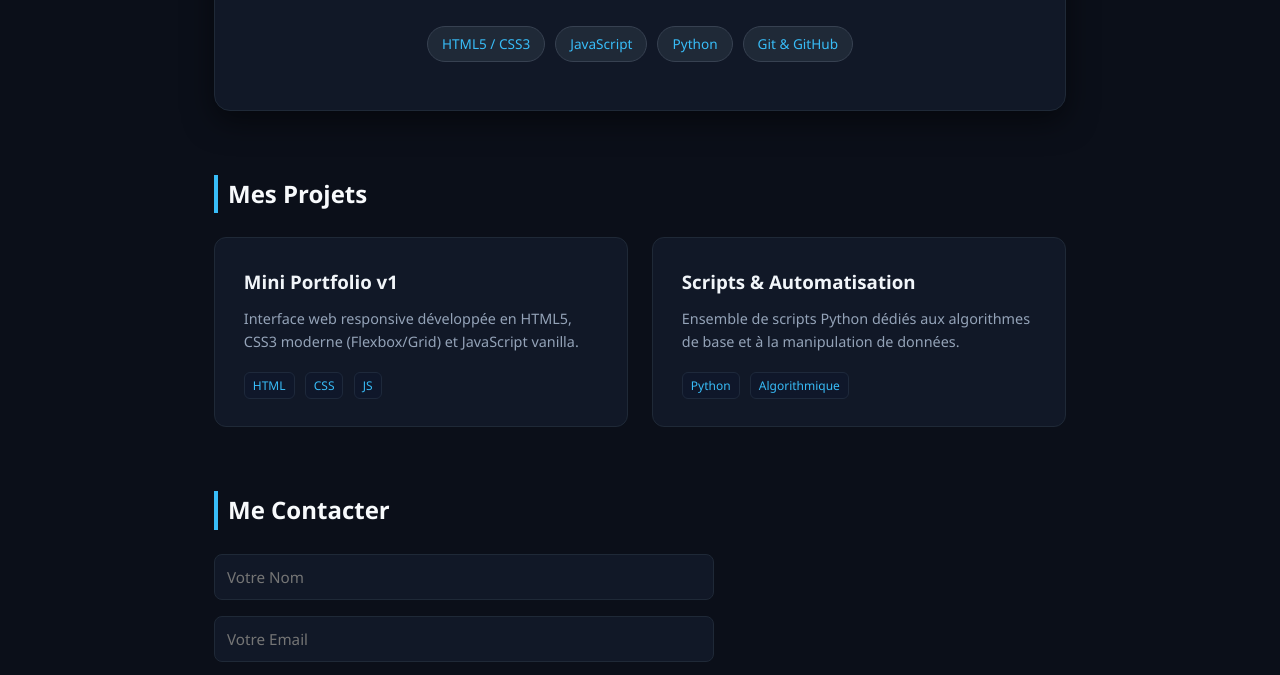
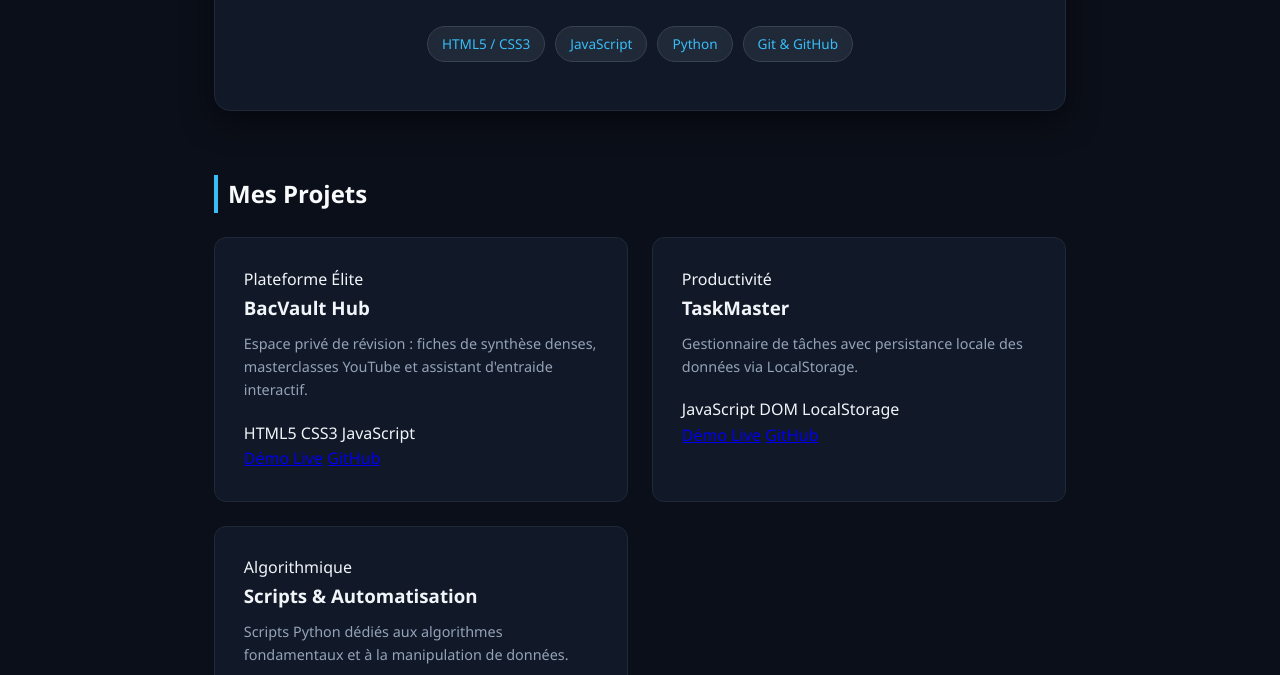
Before and after one commit to alhajouizakaria7-oss/mini-portfolio, a plain HTML site: page index.html in a window 1280 px wide. Shown: the part 251-926 px from the top of the page. Drawn offline with Linux system fonts and the light colour scheme.

Commit message:
update: showcase BacVault and TaskMaster

```diff
--- a/index.html
+++ b/index.html
@@ -31,27 +31,62 @@
         </section>
 
         <!-- Section Projets -->
-        <section id="projects">
+        <section id="projets" class="projects-section">
       <h2 class="section-title">Mes Projets</h2>
       <div class="projects-grid">
+
+        <!-- Projet 1 : BacVault -->
         <div class="project-card">
-                    <h3>Mini Portfolio v1</h3>
-                    <p>Interface web responsive développée en HTML5, CSS3 moderne (Flexbox/Grid) et JavaScript vanilla.</p>
-                    <div class="project-tags">
-                        <span>HTML</span>
-                        <span>CSS</span>
-                        <span>JS</span>
+          <div class="project-header">
+            <span class="project-tag">Plateforme Élite</span>
+            <h3>BacVault Hub</h3>
+          </div>
+          <p>Espace privé de révision : fiches de synthèse denses, masterclasses YouTube et assistant d'entraide interactif.</p>
+          <div class="project-techs">
+            <span>HTML5</span>
+            <span>CSS3</span>
+            <span>JavaScript</span>
+          </div>
+          <div class="project-links">
+            <a href="https://alhajouizakaria7-oss.github.io/bac-vault/" target="_blank" class="btn-demo">Démo Live</a>
+            <a href="https://github.com/alhajouizakaria7-oss/bac-vault" target="_blank" class="btn-code">GitHub</a>
           </div>
         </div>
 
+        <!-- Projet 2 : TaskMaster -->
         <div class="project-card">
+          <div class="project-header">
+            <span class="project-tag">Productivité</span>
+            <h3>TaskMaster</h3>
+          </div>
+          <p>Gestionnaire de tâches avec persistance locale des données via LocalStorage.</p>
+          <div class="project-techs">
+            <span>JavaScript</span>
+            <span>DOM</span>
+            <span>LocalStorage</span>
+          </div>
+          <div class="project-links">
+            <a href="https://alhajouizakaria7-oss.github.io/taskmaster-app/" target="_blank" class="btn-demo">Démo Live</a>
+            <a href="https://github.com/alhajouizakaria7-oss/taskmaster-app" target="_blank" class="btn-code">GitHub</a>
+          </div>
+        </div>
+
+        <!-- Projet 3 : Scripts Python -->
+        <div class="project-card">
+          <div class="project-header">
+            <span class="project-tag">Algorithmique</span>
             <h3>Scripts & Automatisation</h3>
-                    <p>Ensemble de scripts Python dédiés aux algorithmes de base et à la manipulation de données.</p>
-                    <div class="project-tags">
+          </div>
+          <p>Scripts Python dédiés aux algorithmes fondamentaux et à la manipulation de données.</p>
+          <div class="project-techs">
             <span>Python</span>
             <span>Algorithmique</span>
           </div>
+          <div class="project-links">
+            <a href="https://github.com/alhajouizakaria7-oss" target="_blank" class="btn-code">Voir Repo</a>
           </div>
+        </div>
+
       </div>
     </section>
 
```
Lines whose indentation alone changed are shown as unchanged.
